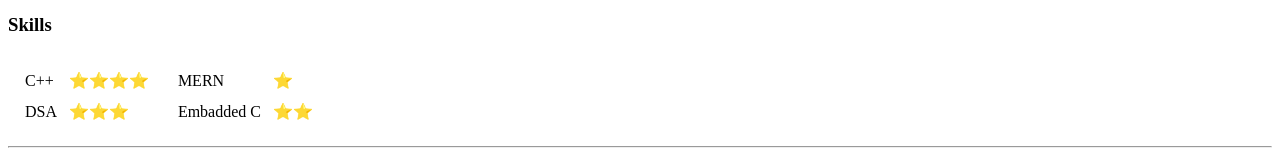
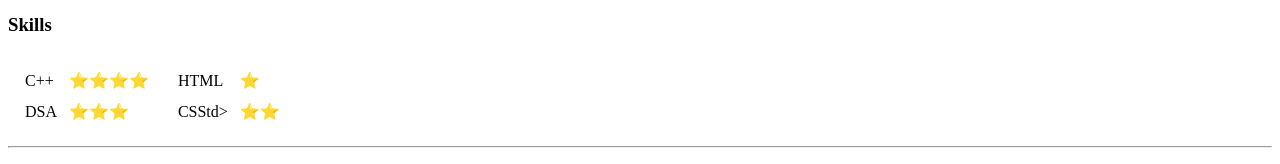
Before and after one commit to saurav13apu/CV, a plain HTML site: page index.html in a window 1280 px wide. Shown: the part 694-858 px from the top of the page. Drawn offline with Linux system fonts and the light colour scheme.

Commit message:
Update index.html

```diff
--- a/index.html
+++ b/index.html
@@ -50,11 +50,11 @@
                 <td>
                     <table cellspacing="10">
                         <tr>
-                            <td>MERN</td>
+                            <td>HTML</td>
                             <td>⭐</td>
                         </tr>
                         <tr>
-                             <td>Embadded C</td>
+                             <td>CSStd>
                              <td>⭐⭐</td>
                         </tr>
                    </table>
```
